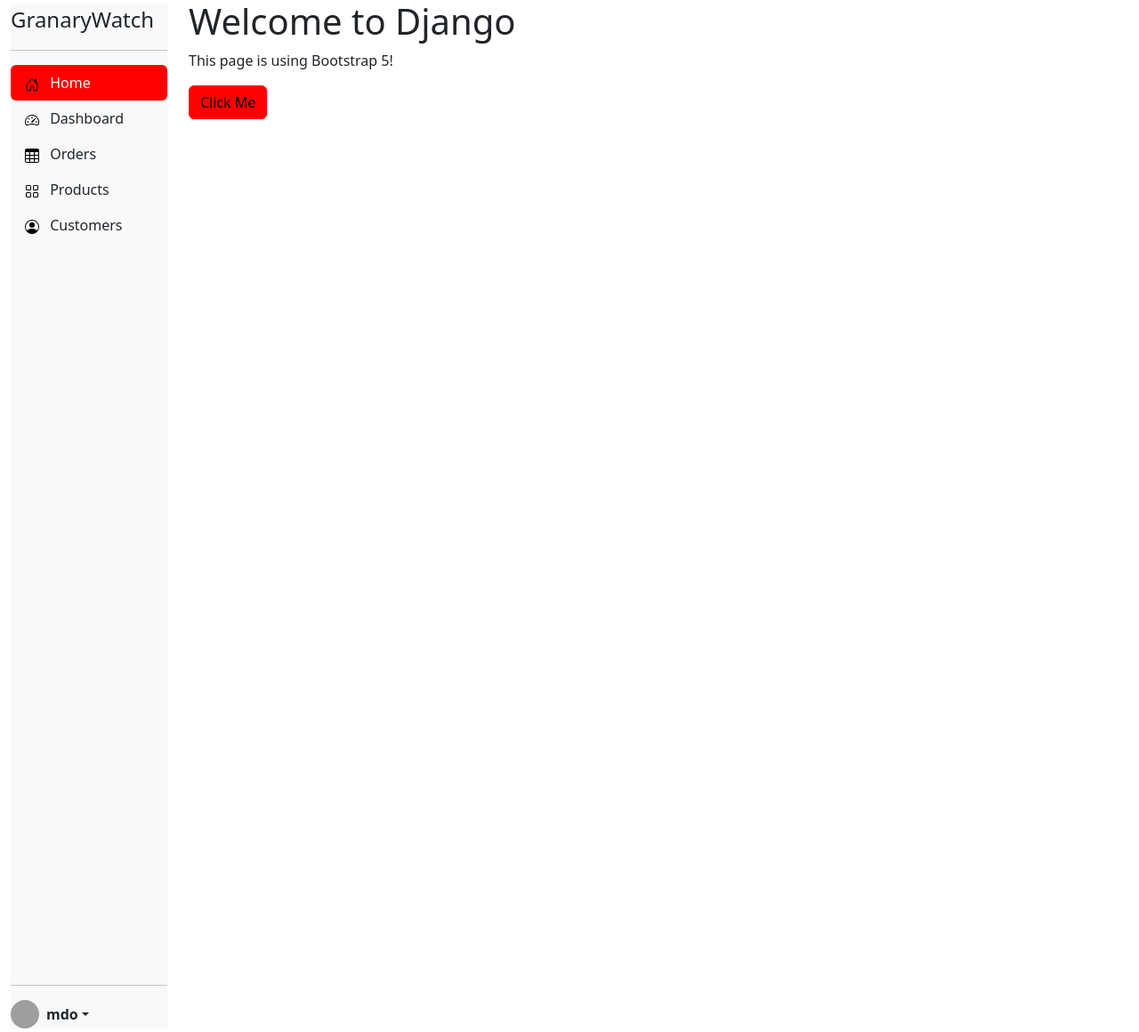
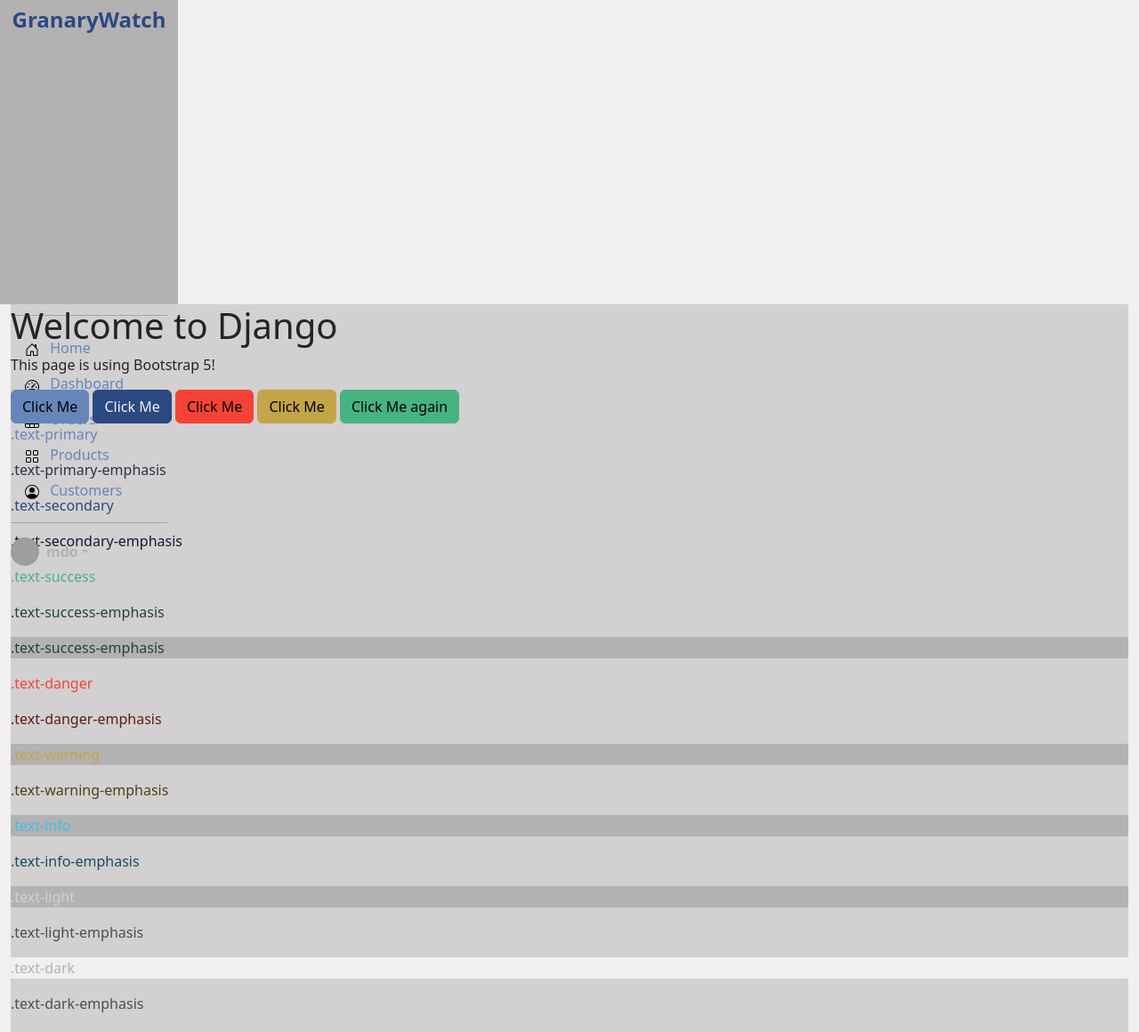
Before and after one commit to mgurnett/Dashboard, a Django app: page / in a window 1280 px wide. Shown: the whole page at 89% size. Run offline with Django 5.2, Linux system fonts and the light colour scheme; some libraries are stand-ins or nearby versions; grey boxes are pictures that could not be loaded.

Commit message:
more work

```diff
--- a/core/static/theme.css
+++ b/core/static/theme.css
@@ -1 +1,3 @@
-/*# sourceMappingURL=theme.css.map */
+.hr {
+  border-color: #39c1f0;
+}/*# sourceMappingURL=theme.css.map */
--- a/core/static/theme.scss
+++ b/core/static/theme.scss
@@ -1 +1,43 @@
-$primary: red;
+// Variables
+$white: #f1eff0;
+
+//  Theme colors
+$light:      #d2d0d1;
+$dark:       #b3b1b2;
+$primary:    #6686b9;
+$secondary:  #2b4881;
+$info:       #39c1f0;
+$accent1:    #183069;
+$accent2:    #3662ba;
+$accent3:    #060245;
+$success:    #46b480;
+$warning:    #c4a448;
+$danger:     #f44336;
+
+// $dark:       darken($light; 10%);  // this is a function
+
+// see: https://youtu.be/akDIJa0AP5c?si=rYeEbnUMMNKxeo3m
+// https://youtu.be/Zz6eOVaaelI?si=8G-fXp2RJJzLp3MU
+
+// sidebarContainer {
+//     background: #6686b9;
+// }
+
+// nav {
+//     border-color: $info;
+// }
+
+// $body-bg:                   $secondary;
+
+$nav-link:                   $secondary;
+$nav-link-hover-color:       $primary;
+
+
+  // If you are looking for the variables for the theme,
+  // https://getbootstrap.com/docs/5.0/customize/sass/
+
+.hr {
+    border-color: $info;
+}
+
+// see colors https://huemint.com/bootstrap-plus/
--- /dev/null
+++ b/core/static/theme_bk.css
@@ -0,0 +1 @@
+/*# sourceMappingURL=theme_bk.css.map */
--- a/core/templates/core/base.html
+++ b/core/templates/core/base.html
@@ -39,12 +39,12 @@
 </head>
 <body class="d-flex flex-column">
   <main class="flex-grow-1">
-    <div class="container-fluid h-100">
-      <div class="row no-gutters h-100">
-          <div class="col-auto boarder sidebar py-1" style="width: 200px;">
+    <div class="container-fluid">
+      <div class="row no-gutters">
+          <div class="col-auto boarder py-1 bg-dark" style="width: 200px;">
             {% include 'core/sidebar.html' %}
           </div>
-          <div class="col boarder full-height">
+          <div class="col bg-light">
             {% block content %}
             {% endblock %}
           </div>
--- a/core/templates/core/home.html
+++ b/core/templates/core/home.html
@@ -8,4 +8,36 @@
     <h1>Welcome to Django</h1>
     <p>This page is using Bootstrap 5!</p>
     <button class="btn btn-primary">Click Me</button>
+    <button class="btn btn-secondary">Click Me</button>
+    <button class="btn btn-danger">Click Me</button>
+    <button class="btn btn-warning">Click Me</button>
+    <button class="btn btn-success">Click Me again</button>
+
+    <p class="text-primary">.text-primary</p>
+    <p class="text-primary-emphasis">.text-primary-emphasis</p>
+    <p class="text-secondary">.text-secondary</p>
+    <p class="text-secondary-emphasis">.text-secondary-emphasis</p>
+    <p class="text-success">.text-success</p>
+    <p class="text-success-emphasis">.text-success-emphasis</p>
+    <p class="text-success-emphasis bg-dark">.text-success-emphasis</p>
+    <p class="text-danger">.text-danger</p>
+    <p class="text-danger-emphasis">.text-danger-emphasis</p>
+    <p class="text-warning bg-dark">.text-warning</p>
+    <p class="text-warning-emphasis">.text-warning-emphasis</p>
+    <p class="text-info bg-dark">.text-info</p>
+    <p class="text-info-emphasis">.text-info-emphasis</p>
+    <p class="text-light bg-dark">.text-light</p>
+    <p class="text-light-emphasis">.text-light-emphasis</p>
+    <p class="text-dark bg-white">.text-dark</p>
+    <p class="text-dark-emphasis">.text-dark-emphasis</p>
+
+    <p class="text-body">.text-body</p>
+    <p class="text-body-emphasis">.text-body-emphasis</p>
+    <p class="text-body-secondary">.text-body-secondary</p>
+    <p class="text-body-tertiary">.text-body-tertiary</p>
+
+    <p class="text-black bg-white">.text-black</p>
+    <p class="text-white bg-dark">.text-white</p>
+    <p class="text-black-50 bg-white">.text-black-50</p>
+    <p class="text-white-50 bg-dark">.text-white-50</p>
 {% endblock %}
--- a/core/templates/core/sidebar.html
+++ b/core/templates/core/sidebar.html
@@ -1,35 +1,37 @@
 
-<div class="d-flex flex-column flex-shrink-0 bg-light h-100">
-  <span class="fs-4">GranaryWatch</span>
-</a>
+{% comment %} <div class="d-flex flex-column flex-shrink-0 bg-dark h-100"> {% endcomment %}
+<header class="d-flex flex-column flex-shrink-0 h-100">
+  <span class="fs-4 fw-bold text-secondary text-center">GranaryWatch</span>
+</header>
+
 <hr>
 <ul class="nav nav-pills flex-column mb-auto">
   <li class="nav-item">
-    <a href="#" class="nav-link active" aria-current="page">
+    <a href="#" class="nav-link" aria-current="page">
       <svg class="bi me-2" width="16" height="16"><use xlink:href="#home"/></svg>
       Home
     </a>
   </li>
   <li>
-    <a href="#" class="nav-link link-dark">
+    <a href="#" class="nav-link">
       <svg class="bi me-2" width="16" height="16"><use xlink:href="#speedometer2"/></svg>
       Dashboard
     </a>
   </li>
   <li>
-    <a href="#" class="nav-link link-dark">
+    <a href="#" class="nav-link">
       <svg class="bi me-2" width="16" height="16"><use xlink:href="#table"/></svg>
       Orders
     </a>
   </li>
   <li>
-    <a href="#" class="nav-link link-dark">
+    <a href="#" class="nav-link">
       <svg class="bi me-2" width="16" height="16"><use xlink:href="#grid"/></svg>
       Products
     </a>
   </li>
   <li>
-    <a href="#" class="nav-link link-dark">
+    <a href="#" class="nav-link">
       <svg class="bi me-2" width="16" height="16"><use xlink:href="#people-circle"/></svg>
       Customers
     </a>
```
Also changed, not shown: core/templates/core/base_bk.html (+43 -61 lines), core/static/main.css, 3 other files.
